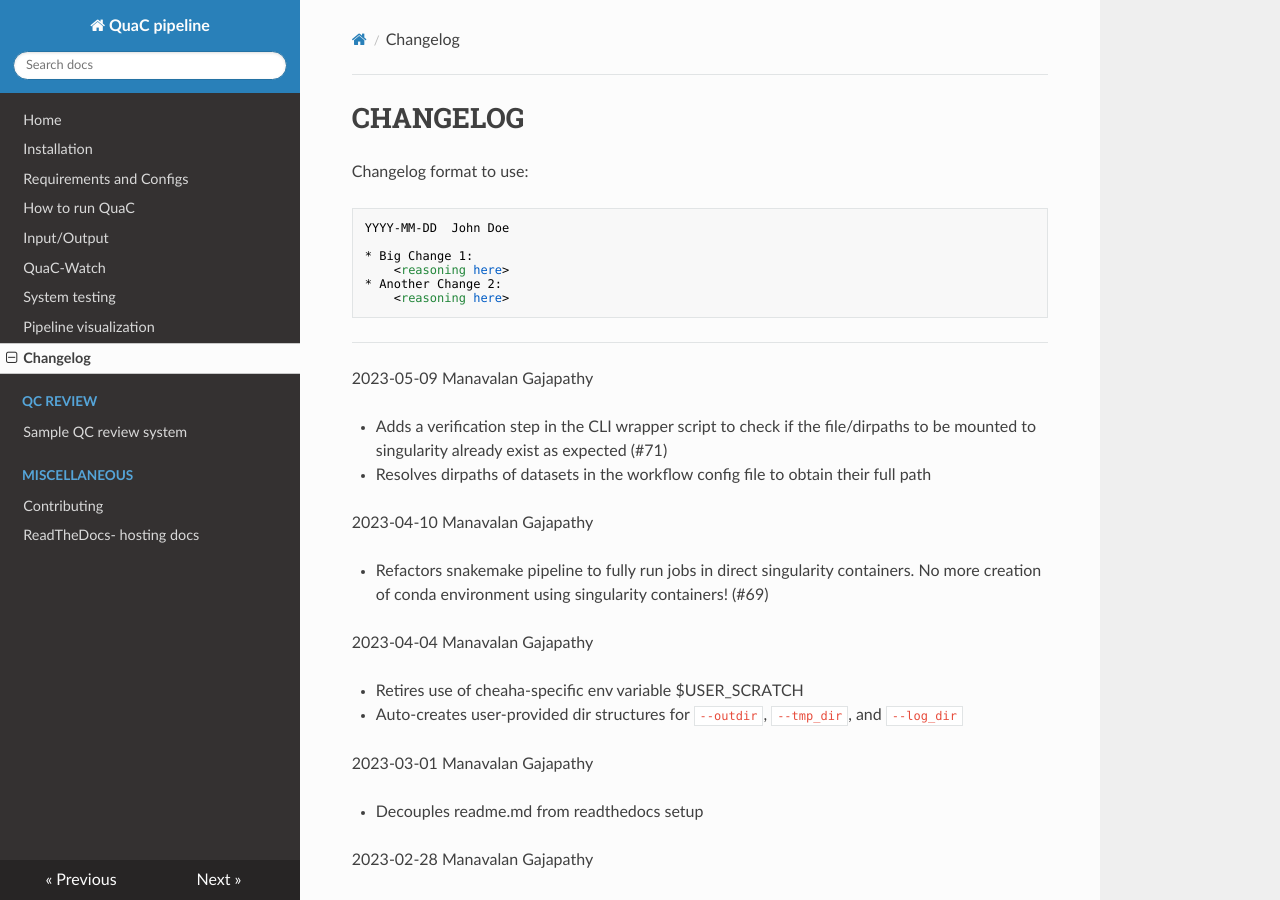
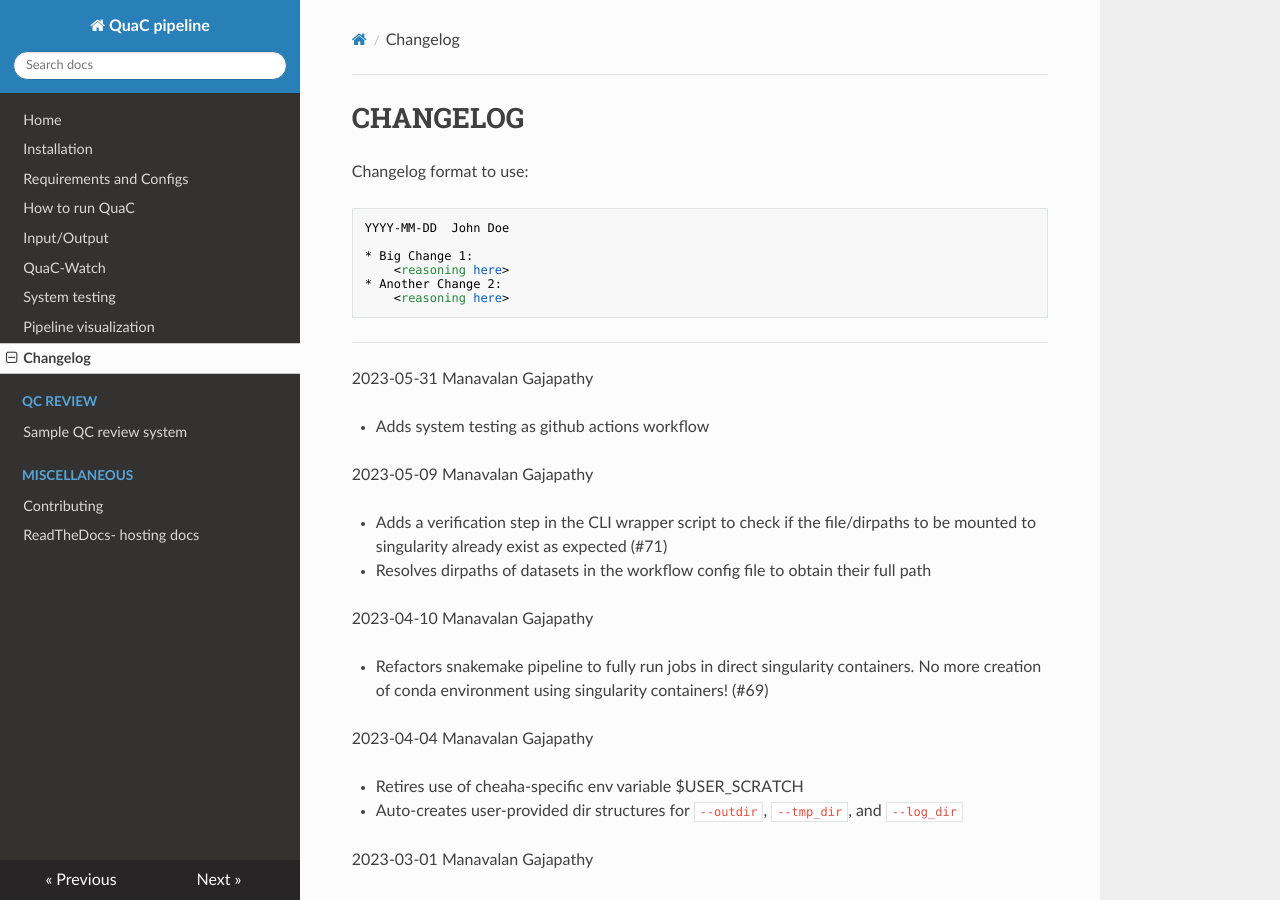
Before and after one commit to uab-cgds-worthey/quac, an MkDocs documentation site: the page built from docs/Changelog.md, in a window 1280 px wide and 900 px high. Built offline with MkDocs 1.6.1, drawn with Linux system fonts in a browser that asks for light colours; nearby versions of some CDN libraries.

Commit message:
updates changelog

````diff
--- a/docs/Changelog.md
+++ b/docs/Changelog.md
@@ -11,6 +11,10 @@ YYYY-MM-DD  John Doe
     <reasoning here>
 ```
 ---
+
+2023-05-31  Manavalan Gajapathy
+
+* Adds system testing as github actions workflow
 
 2023-05-09  Manavalan Gajapathy
 
````
